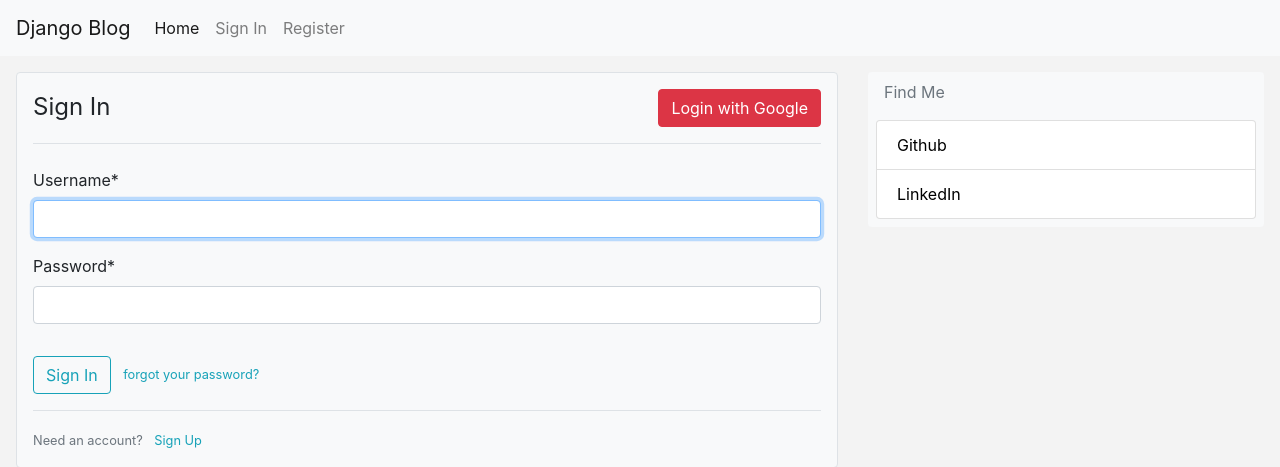
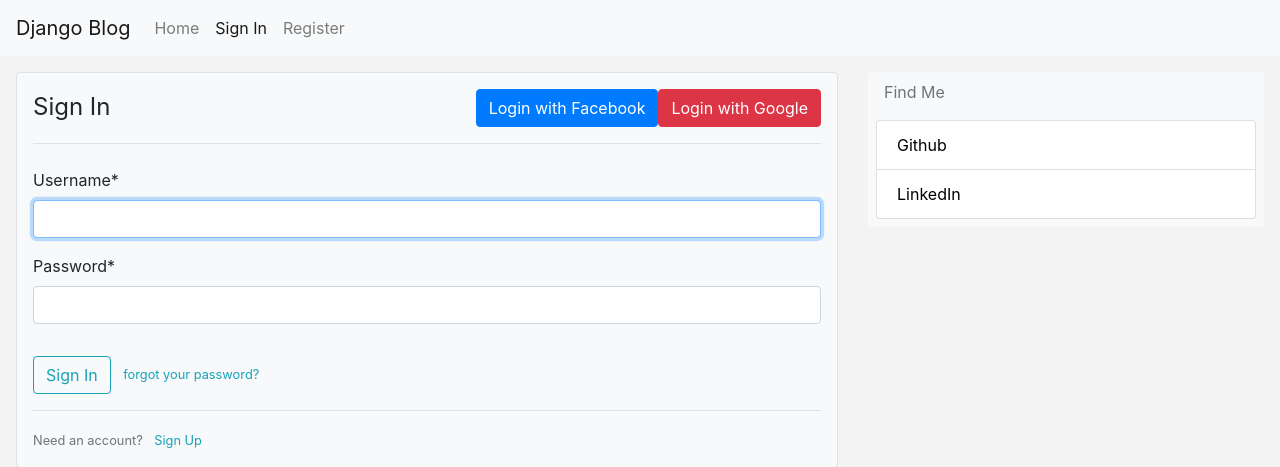
Before and after one commit to iamaliataie/django-blog, a Django app: page /login/ in a window 1280 px wide. Shown: the top 467 px of the page. Run offline with Django 3.2, Linux system fonts and the light colour scheme; some libraries are stand-ins or nearby versions.

```diff
--- a/blog/templates/blog/base.html
+++ b/blog/templates/blog/base.html
@@ -1,5 +1,7 @@
 {% load static %}
-
+{% url 'blog-home' as home %}
+{% url 'login' as login %}
+{% url 'register' as register %}
 
 <!DOCTYPE html>
 <html>
@@ -20,7 +22,7 @@
 
 			<div class="collapse navbar-collapse" id="navbarSupportedContent">
 			  <ul class="navbar-nav mr-auto">
-				<li class="nav-item active">
+				<li class="nav-item {% if request.path == home %} active {% endif %}">
 				  <a class="nav-link" href="{% url 'blog-home' %}">Home <span class="sr-only">(current)</span></a>
 				</li>
 				<!-- <li class="nav-item">
@@ -37,10 +39,10 @@
 					<a class="nav-link" href="{% url 'logout' %}">Logout</a>
 				  </li>
 				  {% else %}
-				  <li class="nav-item">
+				  <li class="nav-item {% if request.path == login %} active {% endif %}">
 					<a class="nav-link" href="{% url 'login' %}">Sign In</a>
 				  </li>
-				  <li class="nav-item">
+				  <li class="nav-item {% if request.path == register %} active {% endif %}">
 					  <a class="nav-link" href="{% url 'register' %}">Register</a>
 					</li>
 				  {% endif %}
--- a/django_blog/settings.py
+++ b/django_blog/settings.py
@@ -48,6 +48,7 @@ INSTALLED_APPS = [
     'allauth.account',
     'allauth.socialaccount',
     'allauth.socialaccount.providers.google',
+    'allauth.socialaccount.providers.facebook',
 ]
 
 MIDDLEWARE = [
@@ -179,5 +180,6 @@ SOCIALACCOUNT_PROVIDERS = {
         ],
         'APP': {
         }
-    }
+    },
+    'facebook': {}
 }
--- a/users/templates/users/login.html
+++ b/users/templates/users/login.html
@@ -18,6 +18,7 @@
         <fieldset class="form-group">
             <legend class="border-bottom mb-4 pb-3">Sign In
                     <a href="{% provider_login_url 'google' %}" class="btn btn-danger float-right">Login with Google</a>
+                    <a href="{% provider_login_url 'facebook'%}" class="btn btn-primary float-right">Login with Facebook</a>
             </legend>
             {{ form|crispy }}
         </fieldset>
--- a/users/templates/users/password_reset_complete.html
+++ b/users/templates/users/password_reset_complete.html
@@ -2,6 +2,7 @@
 {% load static %}
 {% load crispy_forms_tags %}
 
+{% block title %} Password Reset Done{% endblock %}
 {% block content %}
 <div class="border rounded p-3 mb-3 bg-light">
     <div>
--- a/users/templates/users/password_reset_confirm.html
+++ b/users/templates/users/password_reset_confirm.html
@@ -2,6 +2,7 @@
 {% load static %}
 {% load crispy_forms_tags %}
 
+{% block title %} New Password {% endblock %}
 {% block content %}
 <div class="border rounded p-3 mb-3 bg-light">
     <form method="POST">
--- a/users/templates/users/password_reset_done.html
+++ b/users/templates/users/password_reset_done.html
@@ -2,7 +2,7 @@
 {% load static %}
 {% load crispy_forms_tags %}
 
-{% block title %} Password Reset Done {% endblock %}
+{% block title %} Password Reset {% endblock %}
 {% block content %}
 <div class="border rounded p-3 mb-3 bg-light">
     <div class="alert alert-info">
```
